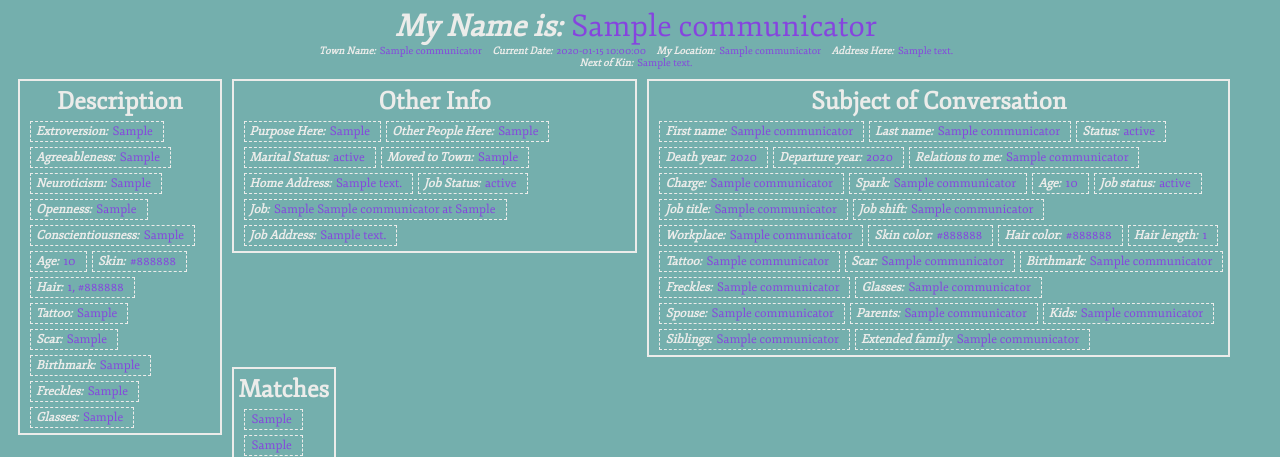
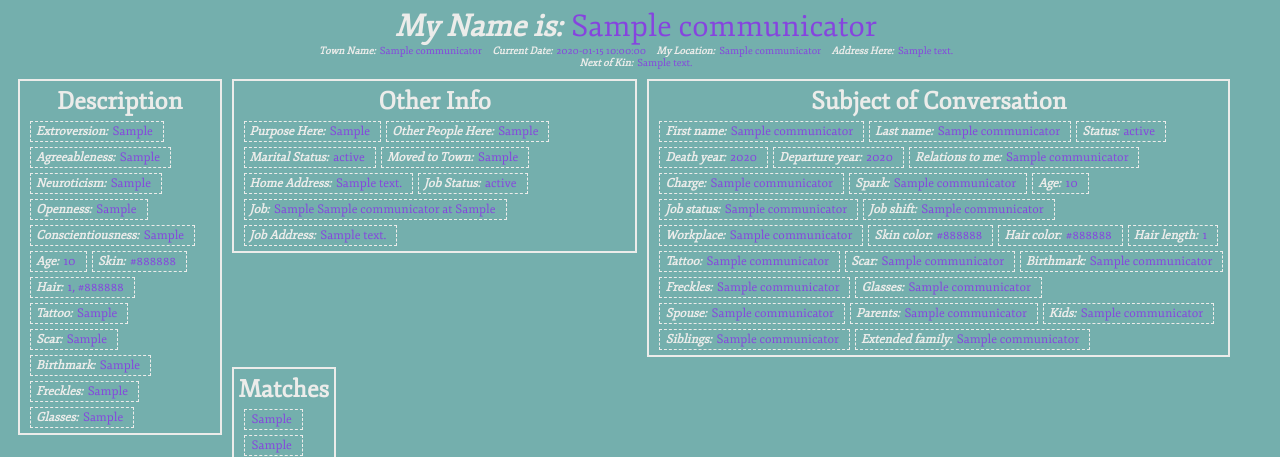
Before and after one commit to james-owen-ryan/bad_news_live, a Python web app: template templates/actor.html in a window 1280 px wide. Shown: the top 457 px of the page. Run offline with Jinja, Linux system fonts and the light colour scheme; the template is opened without the code that fills it: most values are stand-ins (such as "Sample title", 1, 10 or a date in 2020).

Commit message:
Merged 'subject job status' and 'subject job title' components of the actor interface

```diff
--- a/templates/actor.html
+++ b/templates/actor.html
@@ -193,13 +193,7 @@
             <div class="innerDiv">
 				<span class="topic">Job status:</span>
 				<span id="subjectJobStatus" class="dynamicData">
-                    {{ communicator.interlocutor_knowledge_of_subject_job_status }}
-                </span>
-			</div>
-            <div class="innerDiv">
-				<span class="topic">Job title:</span>
-				<span id="subjectJobTitle" class="dynamicData">
-                    {{ communicator.interlocutor_knowledge_of_subject_job_title }}
+                    {{ communicator.interlocutor_knowledge_of_subject_job_status_and_title }}
                 </span>
 			</div>
             <div class="innerDiv">
```
